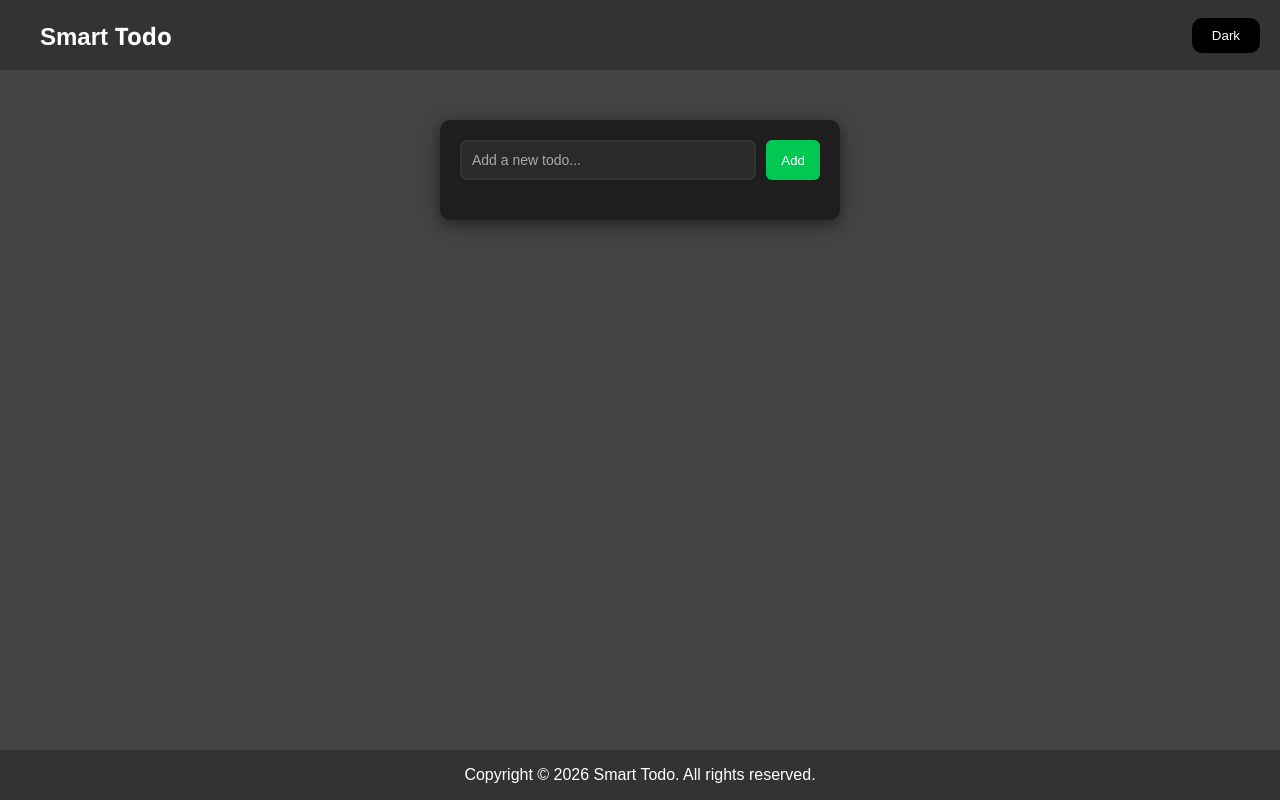
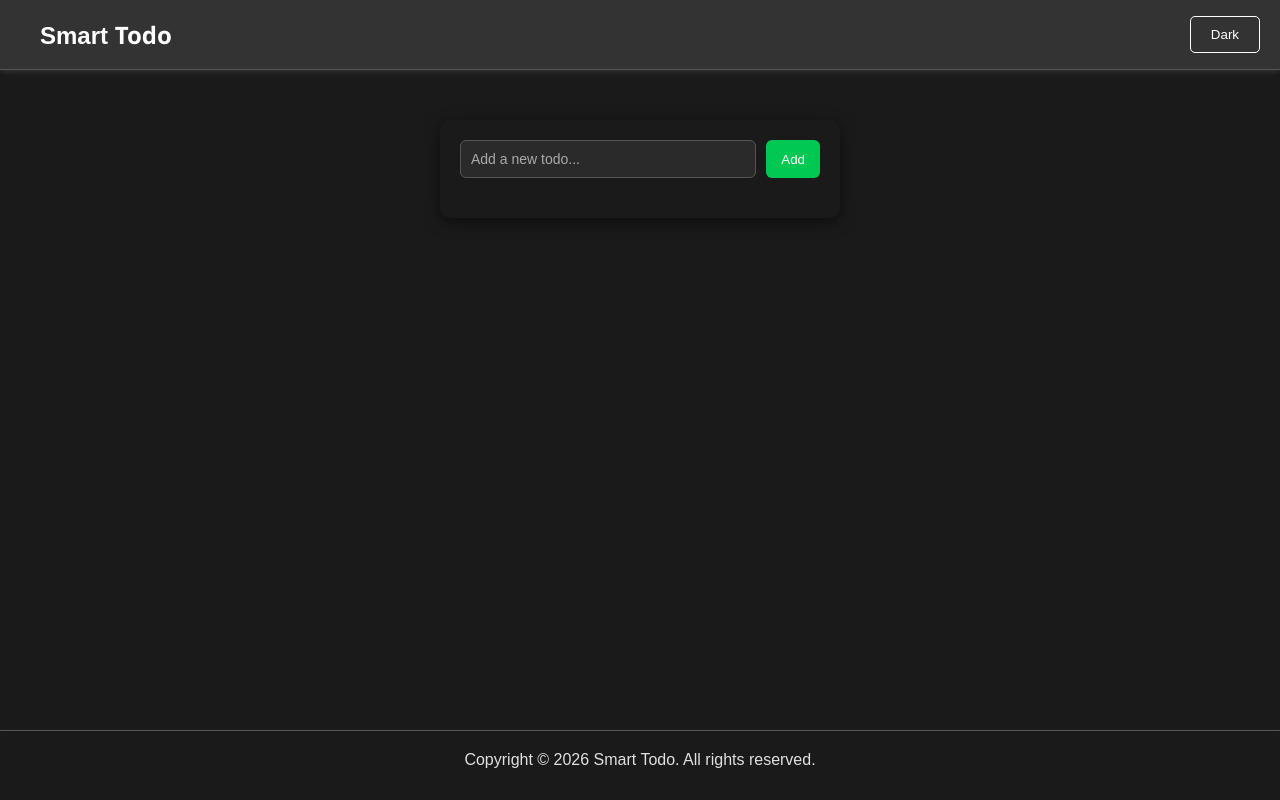
Before and after one commit to akashzone/smart-todo-react, a React (Vite) app: page / in a window 1280 px wide. Built offline with nearby package versions, Linux system fonts and the light colour scheme.

Commit message:
Implement dark & white mode

```diff
--- a/index.html
+++ b/index.html
@@ -11,7 +11,6 @@
     body {
       margin: 0;
       font-family: 'Roboto', sans-serif;
-      background-color: #434343;
     }
   </style>
   <body>
--- a/src/App.jsx
+++ b/src/App.jsx
@@ -1,17 +1,19 @@
-
+import { useState } from "react"
 
 import Navbar from "./components/Navbar"
 import Footer from "./components/Footer"
 import TodoList from "./components/TodoList"
+
 function App() {
+  const [toggle, setToggle] = useState(false);
 
   return (
-    <>
-      <Navbar />
-      <TodoList />
-      <Footer />
+    <div className="app" style={{ height: "100vh", backgroundColor: toggle ? "#f9f9f9" : "#1a1a1a", color: toggle ? "#000" : "#e0e0e0" }}>
+      <Navbar toggle={toggle} setToggle={setToggle} />
+      <TodoList toggle={toggle} />
+      <Footer toggle={toggle}  />
 
-    </>
+    </div>
   )
 }
 
--- a/src/components/Footer.css
+++ b/src/components/Footer.css
@@ -3,10 +3,8 @@
     position: fixed;
     bottom: 0;
     width: 100%;
-    color: #fff;
-    height: 50px;
-    background-color: #353232;
+    height: 70px;
     text-align: center;
-    line-height: 50px;
+    padding: 20px;
     cursor: pointer;
 }
--- a/src/components/Footer.jsx
+++ b/src/components/Footer.jsx
@@ -1,9 +1,9 @@
 import React from 'react'
 import './Footer.css'
-const Footer = () => {
+const Footer = ({ toggle }) => {
     return (
-        <div className='footer'>
-            Copyright &copy; 2026 Smart Todo. All rights reserved.
+        <div className='footer' style={{ backgroundColor: toggle ? "#f9f9f9" : "#1a1a1a", color: toggle ? "#000" : "#e0e0e0", borderTop: `1px solid ${toggle ? "#ccc" : "#555"}`, boxShadow: `0 2px 5px ${toggle ? "rgba(0, 0, 0, 0.1)" : "rgba(255, 255, 255, 0.1)"}` }}>
+            <span >Copyright &copy; 2026 Smart Todo. All rights reserved.</span>
         </div>
     )
 }
--- a/src/components/Navbar.css
+++ b/src/components/Navbar.css
@@ -19,17 +19,3 @@ nav .navTitle{
 nav .navTitle span{
   font-family:'Segoe UI', Tahoma, Geneva, Verdana, sans-serif;
 }
-
-nav .toggleBtn{
-    padding: 10px 20px;
-    border: none;
-    background-color: #000;
-    color: #fff;
-    border-radius: 10px ;
-}
-
-nav .toggleBtn:hover{
-    background-color: #fff;
-    color: #000;
-    cursor: pointer;
-}
--- a/src/components/Navbar.jsx
+++ b/src/components/Navbar.jsx
@@ -1,23 +1,17 @@
 
-import {useEffect, useState} from "react"
 
 import './Navbar.css'
-const Navbar = () => {
-    const [toggle, setToggle] = useState(false);
+const Navbar = ({toggle,setToggle}) => {
 
-    // useEffect(()=>{
-    //     alert("This is a demo project. We are working on it.")
-    // },[]);
-    // useEffect(()=>{
-    //     alert("This is a demo project. The dark mode toggle is not functional yet.")
-    // },[toggle]);
+
     return <>
-    <nav className="navbar">
+    <nav className="navbar" style={{backgroundColor: toggle ? "#f5f5f5" : "#333", color: toggle ? "#000" : "#fff", borderBottom: `1px solid ${toggle ? "#ccc" : "#555"}`, boxShadow: `0 2px 5px ${toggle ? "rgba(0, 0, 0, 0.1)" : "rgba(255, 255, 255, 0.1)"}`}}>
         <div className="navTitle">
             Smart <span>Todo</span>
         </div>
         <div className="toggle">
             <button className="toggleBtn"
+            style={{backgroundColor: toggle ? "#f5f5f5" : "#333", color: toggle ? "#000" : "#fff", border: `1px solid ${toggle ? "#000" : "#fff"}`,padding: `10px 20px`, borderRadius: `5px`}}
             onClick={()=>{
                 setToggle(!toggle);
             }}
--- a/src/components/TodoList.css
+++ b/src/components/TodoList.css
@@ -4,7 +4,6 @@
   margin: 50px auto;
   padding: 20px;
   border-radius: 10px;
-  background-color: #1e1e1e;
   box-shadow: 0 4px 15px rgba(0, 0, 0, 0.5);
   color: #ffffff;
 }
@@ -20,7 +19,6 @@
   border: 2px solid #333;
   border-radius: 6px;
   font-size: 14px;
-  background-color: #2a2a2a;
   color: #fff;
 }
 
@@ -61,7 +59,6 @@ li {
   display: flex;
   justify-content: space-between;
   align-items: center;
-  background-color: #2a2a2a;
   padding: 10px;
   margin-bottom: 10px;
   border-radius: 6px;
@@ -70,7 +67,6 @@ li {
 /* Text */
 li span {
   font-size: 14px;
-  color: #e0e0e0;
 }
 
 /* Delete button */
@@ -78,7 +74,7 @@ li button {
   background-color: #ff4444;
   border: none;
   color: white;
-  padding: 5px 10px;
+  padding: 10px 20px;
   border-radius: 5px;
   cursor: pointer;
 }
--- a/src/components/TodoList.jsx
+++ b/src/components/TodoList.jsx
@@ -1,10 +1,10 @@
 
 import './TodoList.css';
 import { useState, useRef, useEffect } from 'react';
-const TodoList = () => {
+const TodoList = ({ toggle }) => {
 
     const [inputValue, setInputValue] = useState('');
-    const [todos, setTodos] = useState(()=>{
+    const [todos, setTodos] = useState(() => {
         try {
             const saved = localStorage.getItem("todos");
             const parsed = saved ? JSON.parse(saved) : [];
@@ -31,7 +31,7 @@ const TodoList = () => {
                 completed: false
             };
 
-            setTodos((prev)=> [...prev, newTodo]);
+            setTodos((prev) => [...prev, newTodo]);
             setInputValue('');
             handleFocus();
         }
@@ -48,16 +48,22 @@ const TodoList = () => {
     }, [todos]);
 
     return (
-        <div className='todoInput'>
+        <div className='todoInput' style={{ backgroundColor: toggle ? "#f9f9f9" : "#1a1a1a", color: toggle ? "#000" : "#e0e0e0" }}>
             <div className='inputTodo'>
-                <input ref={inputRef} type="text" placeholder="Add a new todo..." value={inputValue} onChange={(e) => setInputValue(e.target.value)} onKeyDown={handleKeyPress} />
+                <input style={{ backgroundColor: toggle ? "#fff" : "#2a2a2a", color: toggle ? "#000" : "#e0e0e0", border: `1px solid ${toggle ? "#ccc" : "#555"}`}}
+                    ref={inputRef}
+                    type="text" placeholder="Add a new todo..."
+                    value={inputValue} onChange={(e) => setInputValue(e.target.value)}
+                    onKeyDown={handleKeyPress}
+
+                    />
                 <button className='addBtn' onClick={handleClick}>Add</button>
             </div>
             <div>
                 <ul className="todoList">
                     {todos.map((todo) => (
-                        <li key={todo.id}>
-                            <span>{todo.text}</span>
+                        <li style={{ backgroundColor: toggle ? "#ffffff" : "#2a2a2a", color: toggle ? "#000" : "#e0e0e0" }} key={todo.id}>
+                            <span style={{ color: toggle ? "#000" : "#e0e0e0" }}>{todo.text}</span>
                             <button onClick={() => setTodos((prev) => prev.filter(t => t.id !== todo.id))}>Delete</button>
                         </li>
                     ))}
```
